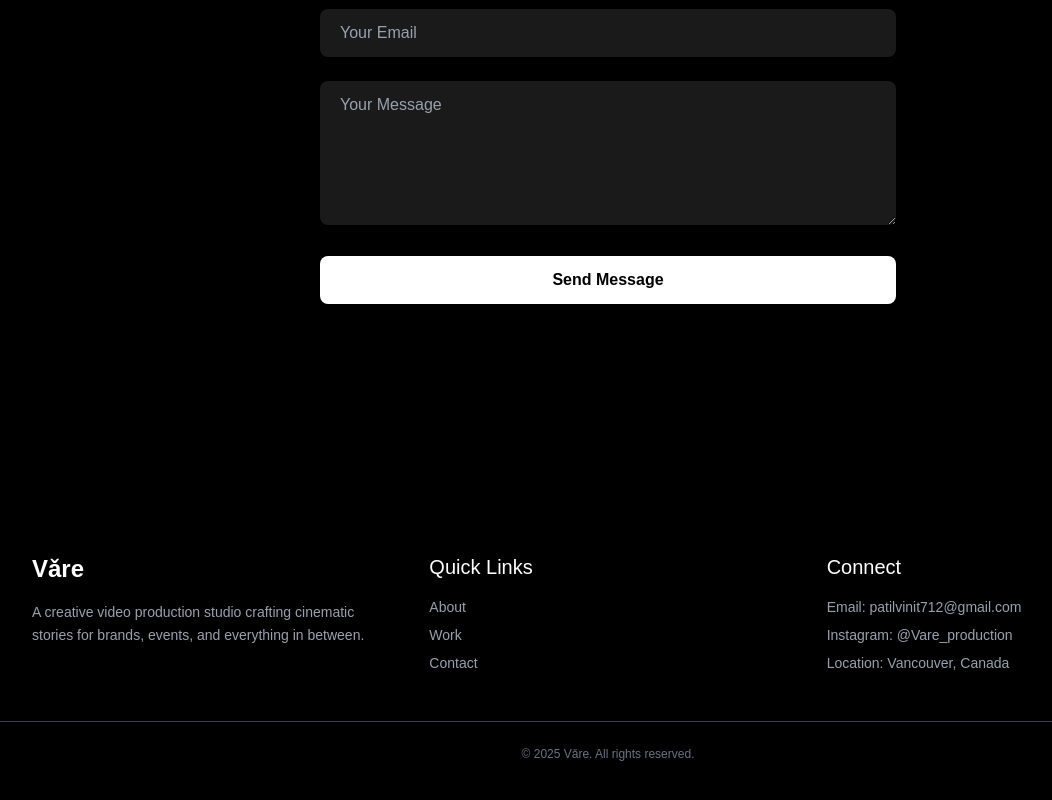
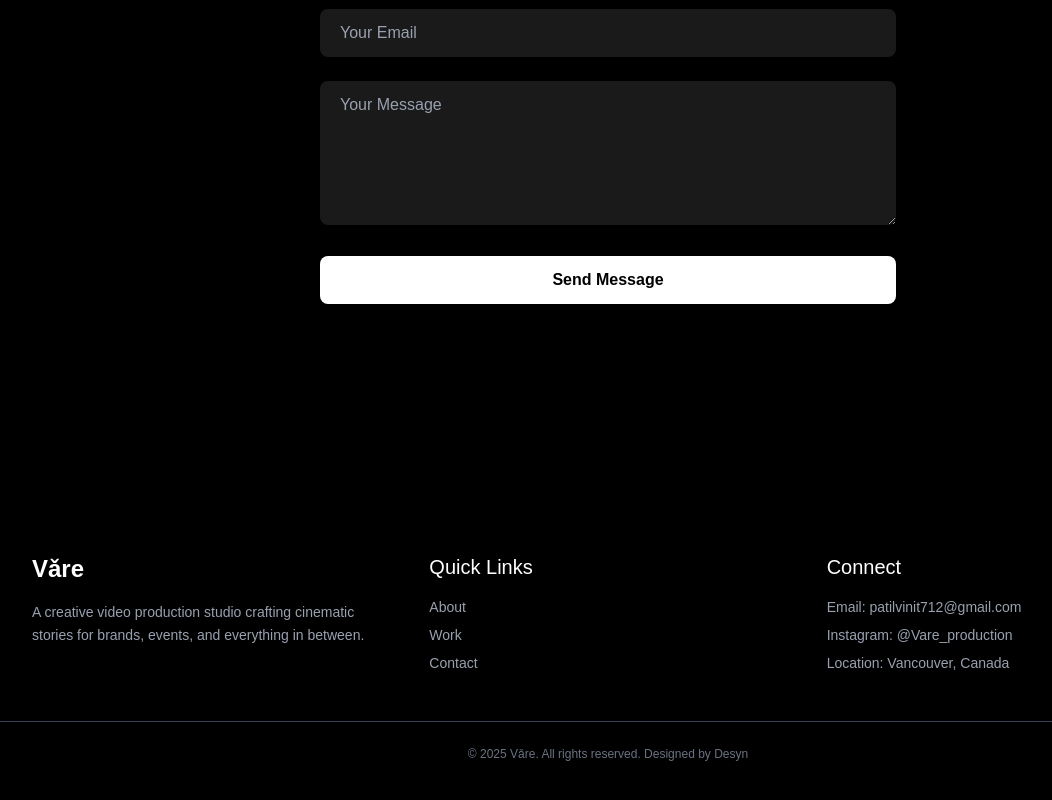
Before and after one commit to nayanpatil22/vare-production, a Next.js app: page / in a window 1280 px wide. Shown: the part 3519-4319 px from the top of the page, without its empty margins (32-1084 px from the left). Built offline with nearby package versions, Linux system fonts and the light colour scheme.

Commit message:
Updated footer

```diff
--- a/src/components/Footer.js
+++ b/src/components/Footer.js
@@ -77,7 +77,7 @@ export default function Footer() {
 
       {/* 🔹 Bottom Bar */}
       <div className="mt-12 border-t border-gray-700 pt-6 text-center text-xs text-gray-500">
-        <p>&copy; {new Date().getFullYear()} Vǎre. All rights reserved.</p>
+        <p>&copy; {new Date().getFullYear()} Vǎre. All rights reserved. Designed by Desyn</p>
       </div>
     </footer>
   );
```
